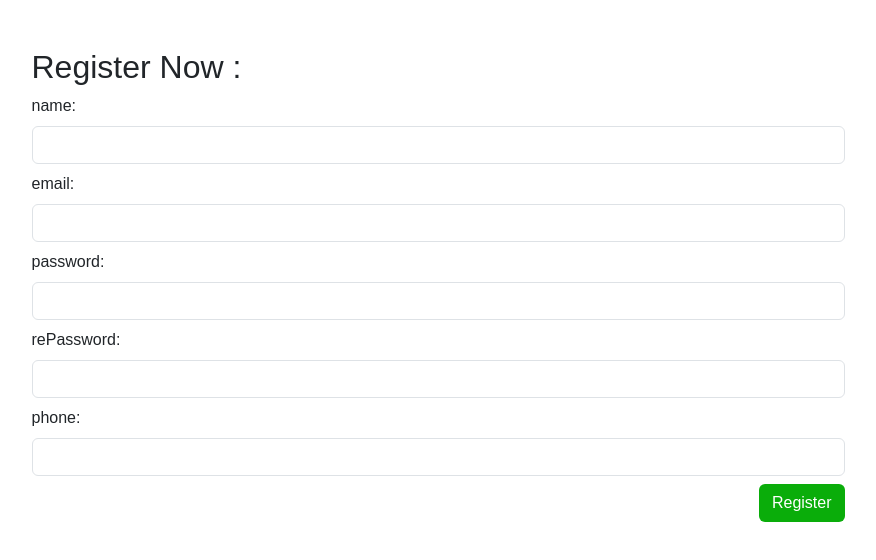
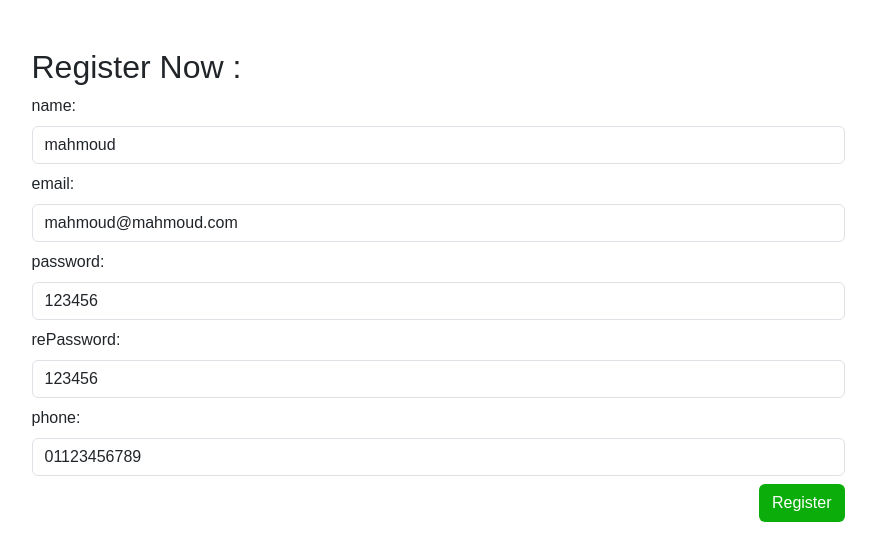
Before and after one commit to MahmoudAlkenzy/e-commerce, a React (Vite) app: page /register in a window 1280 px wide. Shown: the top 560 px of the page, without its empty margins (202-1078 px from the left). Built offline with nearby package versions, Linux system fonts and the light colour scheme; a web font is replaced by a local one.

Commit message:
#sign up and get token

```diff
--- a/package.json
+++ b/package.json
@@ -10,11 +10,15 @@
     "preview": "vite preview"
   },
   "dependencies": {
+    "@tanstack/react-query": "^4.36.1",
+    "@tanstack/react-query-devtools": "^5.20.5",
+    "axios": "^1.6.7",
     "bootstrap": "^5.3.2",
     "formik": "^2.4.5",
     "react": "^18.2.0",
     "react-bootstrap": "^2.10.1",
     "react-dom": "^18.2.0",
+    "react-hot-toast": "^2.4.1",
     "react-router-dom": "^6.22.0",
     "yup": "^1.3.3"
   },
--- /dev/null
+++ b/services/apiAuth.js
@@ -0,0 +1,17 @@
+import axios from 'axios';
+export async function signup({ userData }) {
+    console.log(userData);
+    try {
+        const { data } = await axios.post(
+            'https://ecommerce.routemisr.com/api/v1/auth/signup',
+            userData
+        );
+        return data;
+    } catch (error) {
+        if (error) {
+            throw new Error(error.response.data.message);
+        }
+    }
+
+    // return data;
+}
--- a/src/App.jsx
+++ b/src/App.jsx
@@ -4,6 +4,10 @@ import SignUp from './components/signUp/SignUp';
 import Login from './components/login/Login';
 import Cart from './components/cart/Cart';
 import Home from './components/home/Home';
+import { QueryClientProvider, QueryClient } from '@tanstack/react-query';
+import { ReactQueryDevtools } from '@tanstack/react-query-devtools';
+import { Toaster } from 'react-hot-toast';
+import { AuthContextProvider } from './context/AuthContext';
 
 const router = createBrowserRouter([
     {
@@ -18,11 +22,36 @@ const router = createBrowserRouter([
         ],
     },
 ]);
-
 function App() {
+    const client = new QueryClient();
     return (
         <>
-            <RouterProvider router={router} />
+            <QueryClientProvider client={client}>
+                <AuthContextProvider>
+                    <RouterProvider router={router} />
+                    <ReactQueryDevtools />
+                    <Toaster
+                        position="top-center"
+                        gutter={12}
+                        containerStyle={{ margin: '8px' }}
+                        toastOptions={{
+                            success: {
+                                duration: 3000,
+                            },
+                            error: {
+                                duration: 5000,
+                            },
+                            style: {
+                                background: 'white',
+                                color: 'var(--color-grey-700)',
+                                fontSize: '16px',
+                                padding: '16px 24px',
+                                maxWidth: '500px',
+                            },
+                        }}
+                    />
+                </AuthContextProvider>
+            </QueryClientProvider>
         </>
     );
 }
--- a/src/components/login/Login.jsx
+++ b/src/components/login/Login.jsx
@@ -1,3 +1,10 @@
+import { Container, Row } from 'react-bootstrap';
 export default function Login() {
-    return <div>Login</div>;
+    return (
+        <Container>
+            <Row>
+                <h2></h2>
+            </Row>
+        </Container>
+    );
 }
--- a/src/components/signup/Signup.jsx
+++ b/src/components/signup/Signup.jsx
@@ -2,26 +2,35 @@ import { useFormik } from 'formik';
 import React from 'react';
 import { Container, Row } from 'react-bootstrap';
 import * as yup from 'yup';
+import { useSignup } from '../../hooks/useSignup';
+import { useNavigate } from 'react-router-dom';
 const signupSchema = yup.object({
     name: yup.string().required('name must be req').min(3).max(12),
     email: yup.string().email(),
-    password: yup.string().required('password must be req').min(6).max(6),
-    rePassword: yup.string().required('must be req').min(6).max(6),
+    password: yup.string().required('password must be req').min(6).max(32),
+    rePassword: yup.string().required('must be req').min(6).max(32),
     phone: yup
         .string()
         .required('phone must be req')
-        .matches(/^01[125][0-9]{8}/),
+        .matches(/^01[125][0-9]{8}/, 'must be egyption number'),
 });
 function SignUp() {
+    const navigate = useNavigate();
+    const { signup, isLoading } = useSignup();
     const userData = {
-        name: '',
-        email: '',
-        password: '',
-        rePassword: '',
-        phone: '',
+        name: 'mahmoud',
+        email: 'mahmoud@mahmoud.com',
+        password: '123456',
+        rePassword: '123456',
+        phone: '01123456789',
     };
-    function submitHandler(values) {
-        // console.log('submiting...0, ', values);
+    function submitHandler(userData) {
+        signup(
+            { userData },
+            {
+                onSuccess: () => navigate('/login'),
+            }
+        );
     }
 
     const { handleSubmit, handleChange, values, errors, touched, handleBlur } =
--- /dev/null
+++ b/src/context/AuthContext.jsx
@@ -0,0 +1,20 @@
+import React, { createContext, useContext, useState } from 'react';
+/* eslint-disable react/prop-types */ // TODO: upgrade to latest eslint tooling
+
+const authContext = createContext();
+export function AuthContextProvider({ children }) {
+    const [token, setToken] = useState(null);
+    console.log(token);
+    return (
+        <authContext.Provider value={{ token, setToken }}>
+            {children}
+        </authContext.Provider>
+    );
+}
+
+export function useToken() {
+    const { token, setToken } = useContext(authContext);
+    if (token === undefined)
+        throw new Error('this context used out the provider scoop');
+    return { token, setToken };
+}
--- /dev/null
+++ b/src/hooks/useSignup.js
@@ -0,0 +1,20 @@
+import { useMutation } from '@tanstack/react-query';
+import { signup as signupApi } from '../../services/apiAuth';
+import { toast } from 'react-hot-toast';
+import { useToken } from '../context/AuthContext';
+
+export function useSignup() {
+    const { setToken } = useToken();
+    const { mutate: signup, isLoading } = useMutation({
+        mutationFn: signupApi,
+        onSuccess: (res) => {
+            console.log(res);
+            toast.success(`Register is success ${res?.user?.name} `);
+            setToken(res.token);
+        },
+        onError: (err) => {
+            toast.error(err.message);
+        },
+    });
+    return { signup, isLoading };
+}
```
Also changed, not shown: 1 other file (tests, documents, lock files or other folders).
